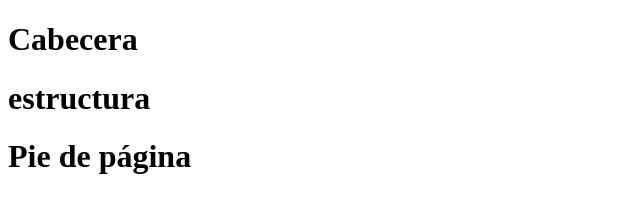
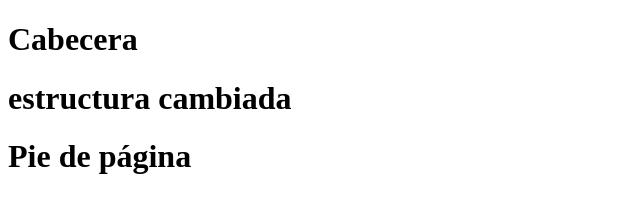
Before and after one commit to SeleneGit/appEnfasis, a website: page src/index.html in a window 1280 px wide. Shown: the whole page, without its empty margins (0-640 px from the left). Drawn offline with Linux system fonts and the light colour scheme.

Commit message:
Agregamos algo más

```diff
--- a/src/index.html
+++ b/src/index.html
@@ -7,7 +7,7 @@
 </head>
 <body>
     <h1>Cabecera</h1>
-    <h1>estructura</h1>
+    <h1>estructura cambiada</h1>
     <h1>Pie de página</h1>
 </body>
 </html>
```
